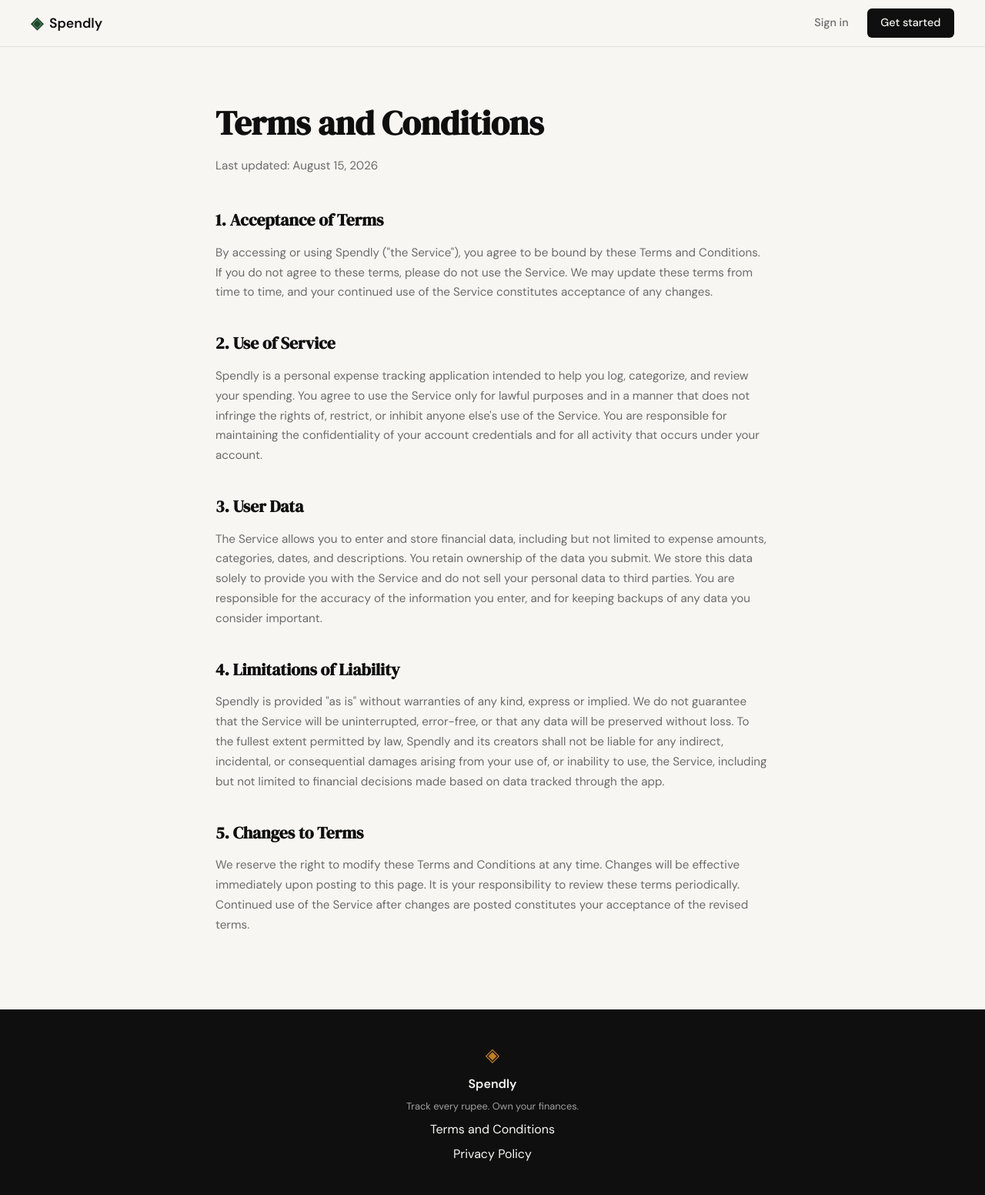
After one commit to aayushbishtt/spendly, a Flask app: page /terms in a window 1280 px wide. The commit adds this page. Shown: the whole page at 77% size. Run offline with Flask 3, Linux system fonts and the light colour scheme.

Commit message:
landing: add terms and condition page and route

```diff
--- a/app.py
+++ b/app.py
@@ -15,6 +15,11 @@ def landing():
 @app.route("/register")
 def register():
     return render_template("register.html")
+
+
+@app.route("/terms")
+def terms():
+    return render_template("terms.html")
 
 
 @app.route("/login")
--- a/static/css/style.css
+++ b/static/css/style.css
@@ -508,6 +508,48 @@ a { color: inherit; text-decoration: none; }
 }
 
 /* ------------------------------------------------------------------ */
+/* Legal pages                                                         */
+/* ------------------------------------------------------------------ */
+
+.legal {
+    padding: 4rem 2rem 6rem;
+}
+
+.legal-inner {
+    max-width: 720px;
+    margin: 0 auto;
+}
+
+.legal-title {
+    font-family: var(--font-display);
+    font-size: clamp(2rem, 4vw, 2.75rem);
+    color: var(--ink);
+    margin-bottom: 0.5rem;
+}
+
+.legal-updated {
+    font-size: 0.85rem;
+    color: var(--ink-faint);
+    margin-bottom: 2.5rem;
+}
+
+.legal h2 {
+    font-family: var(--font-display);
+    font-size: 1.35rem;
+    color: var(--ink);
+    margin-top: 2.25rem;
+    margin-bottom: 0.75rem;
+}
+
+.legal h2:first-of-type { margin-top: 0; }
+
+.legal p {
+    font-size: 0.95rem;
+    color: var(--ink-muted);
+    line-height: 1.7;
+}
+
+/* ------------------------------------------------------------------ */
 /* Responsive                                                          */
 /* ------------------------------------------------------------------ */
 
--- a/templates/base.html
+++ b/templates/base.html
@@ -34,7 +34,7 @@
             <span class="brand-icon">◈</span>
             <span class="footer-name">Spendly</span>
             <p class="footer-copy">Track every rupee. Own your finances.</p>
-            <a href="#">Terms and Conditions</a>
+            <a href="{{ url_for('terms') }}">Terms and Conditions</a>
             <a href="#">Privacy Policy</a>
         </div>
     </footer>
--- /dev/null
+++ b/templates/terms.html
@@ -0,0 +1,60 @@
+{% extends "base.html" %}
+
+{% block title %}Terms and Conditions — Spendly{% endblock %}
+
+{% block content %}
+
+<section class="legal">
+    <div class="legal-inner">
+        <h1 class="legal-title">Terms and Conditions</h1>
+        <p class="legal-updated">Last updated: August 15, 2026</p>
+
+        <h2>1. Acceptance of Terms</h2>
+        <p>
+            By accessing or using Spendly ("the Service"), you agree to be bound by these Terms
+            and Conditions. If you do not agree to these terms, please do not use the Service.
+            We may update these terms from time to time, and your continued use of the Service
+            constitutes acceptance of any changes.
+        </p>
+
+        <h2>2. Use of Service</h2>
+        <p>
+            Spendly is a personal expense tracking application intended to help you log,
+            categorize, and review your spending. You agree to use the Service only for lawful
+            purposes and in a manner that does not infringe the rights of, restrict, or inhibit
+            anyone else's use of the Service. You are responsible for maintaining the
+            confidentiality of your account credentials and for all activity that occurs under
+            your account.
+        </p>
+
+        <h2>3. User Data</h2>
+        <p>
+            The Service allows you to enter and store financial data, including but not limited
+            to expense amounts, categories, dates, and descriptions. You retain ownership of the
+            data you submit. We store this data solely to provide you with the Service and do
+            not sell your personal data to third parties. You are responsible for the accuracy
+            of the information you enter, and for keeping backups of any data you consider
+            important.
+        </p>
+
+        <h2>4. Limitations of Liability</h2>
+        <p>
+            Spendly is provided "as is" without warranties of any kind, express or implied. We
+            do not guarantee that the Service will be uninterrupted, error-free, or that any
+            data will be preserved without loss. To the fullest extent permitted by law, Spendly
+            and its creators shall not be liable for any indirect, incidental, or consequential
+            damages arising from your use of, or inability to use, the Service, including but
+            not limited to financial decisions made based on data tracked through the app.
+        </p>
+
+        <h2>5. Changes to Terms</h2>
+        <p>
+            We reserve the right to modify these Terms and Conditions at any time. Changes will
+            be effective immediately upon posting to this page. It is your responsibility to
+            review these terms periodically. Continued use of the Service after changes are
+            posted constitutes your acceptance of the revised terms.
+        </p>
+    </div>
+</section>
+
+{% endblock %}
```
